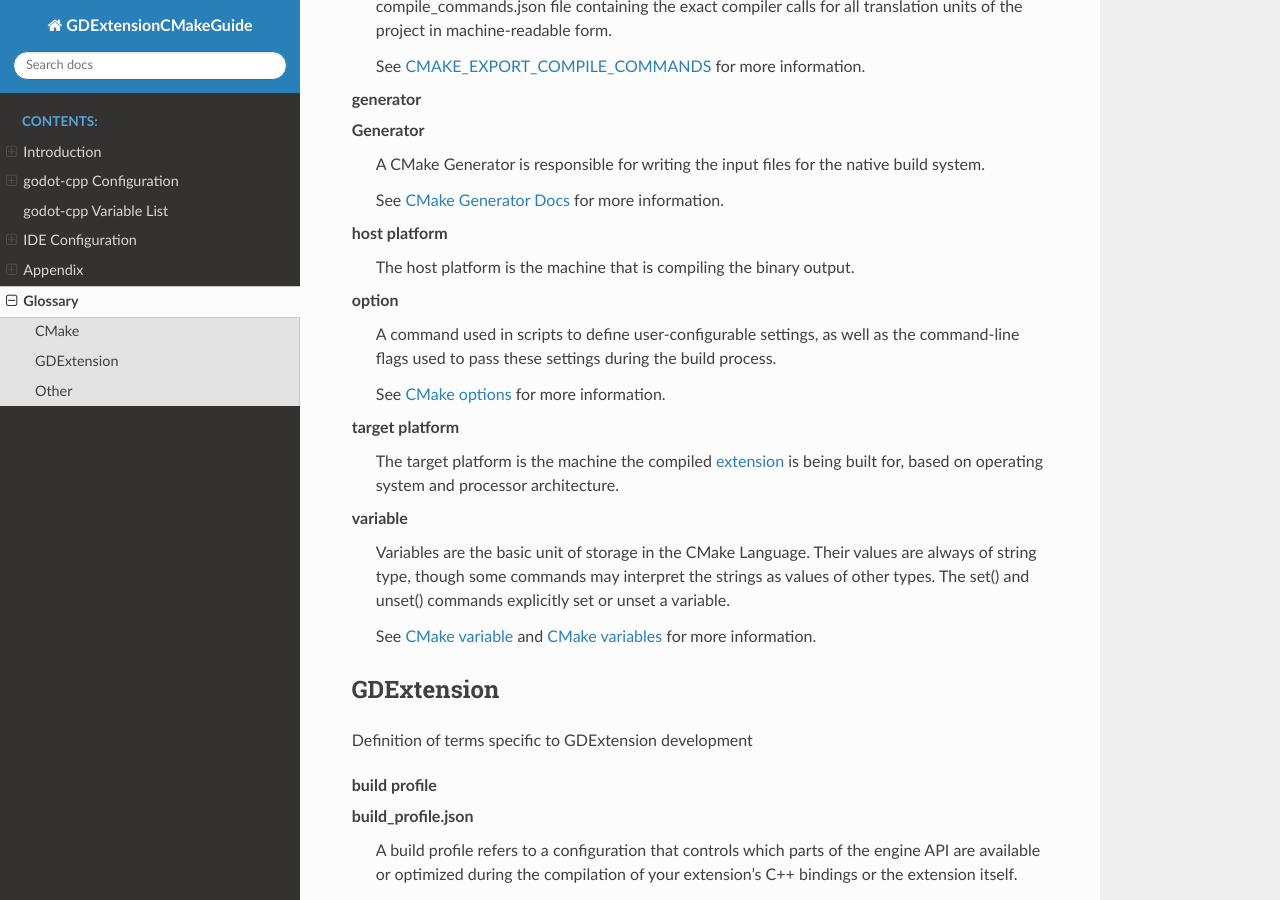
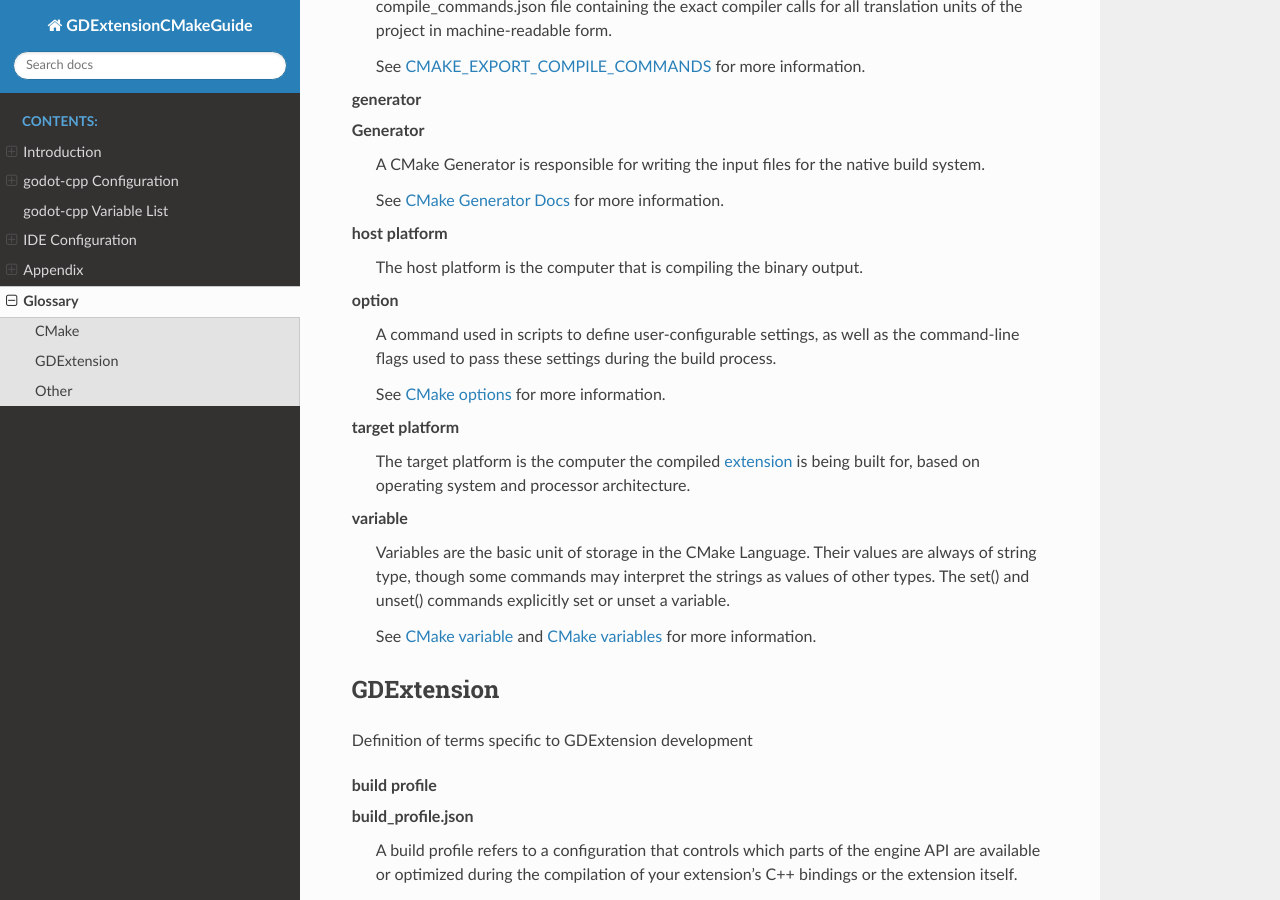
Before and after one commit to silenuz/GDExtension_CMake, a Sphinx documentation site: the page built from docs/source/glossary.rst, in a window 1280 px wide and 900 px high, scrolled down 664 px. Built offline with Sphinx 7.4.7 and the Read the Docs theme 3.1.0, drawn with Linux system fonts in a browser that asks for light colours.

Commit message:
changed gloassary definitions for host and target platform to be computer instead of machine

```diff
--- a/docs/source/glossary.rst
+++ b/docs/source/glossary.rst
@@ -47,11 +47,11 @@ Definition of terms used in regards to the CMake build system.
        See `CMAKE_BINARY_DIR`_ for more information.
 
    target platform
-       The target platform is the machine the compiled :term:`extension` is being built for, based on operating system
+       The target platform is the computer the compiled :term:`extension` is being built for, based on operating system
        and processor architecture.
 
    host platform
-       The host platform is the machine that is compiling the binary output.
+       The host platform is the computer that is compiling the binary output.
 
 GDExtension
 ===========
```
